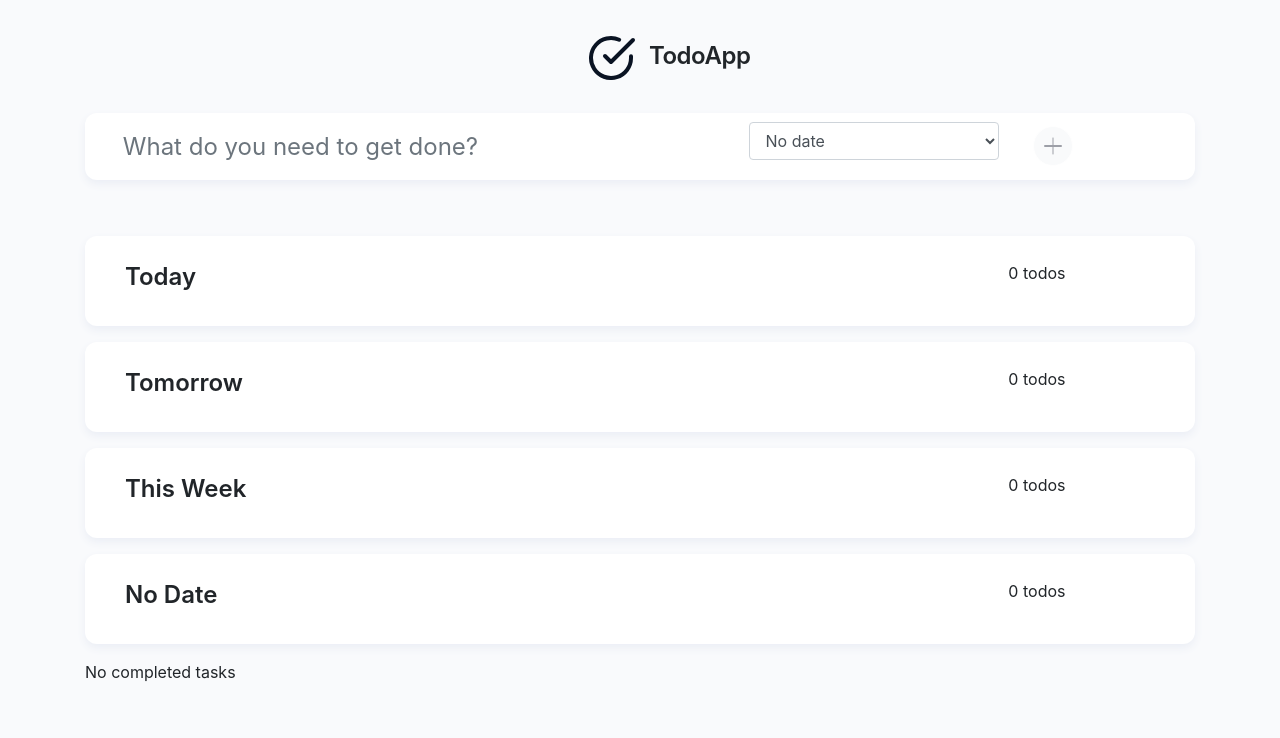
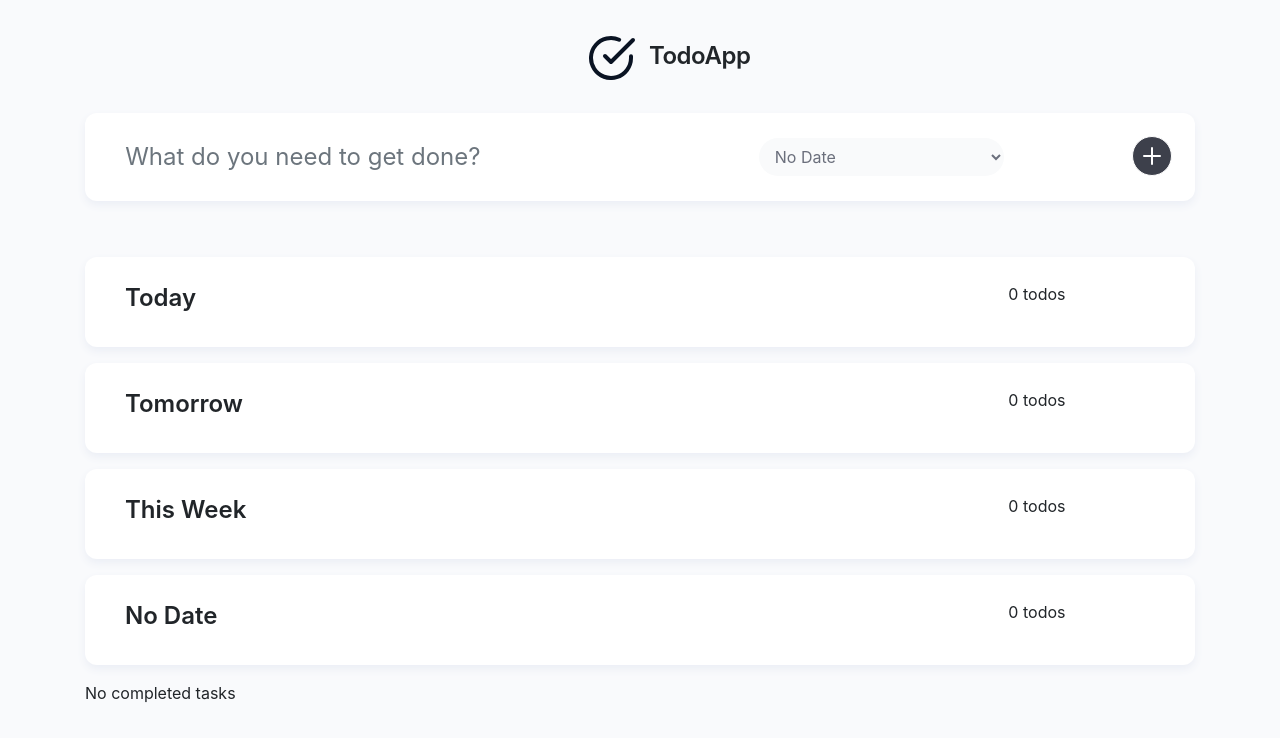
Before and after one commit to aparkening/todo-app, a React (Create React App) app: page / in a window 1280 px wide. Shown: the top 738 px of the page. Built offline with nearby package versions, Linux system fonts and the light colour scheme; a web font is replaced by a local one.

Commit message:
Style new todo form and todo select lists

```diff
--- a/src/App.scss
+++ b/src/App.scss
@@ -2,12 +2,14 @@
 @import url('https://rsms.me/inter/inter.css');
 $font-family-base: 'Inter', sans-serif;
 
+/* Base Styles */
 body {
   background-color: #F9FAFC !important;
 }
 .description,
 .description .form-control {
   font-size: 1.5rem;
+  color: #0A1323 !important;
 }
 
 /* Logo */
@@ -30,46 +32,135 @@ button {
   border: none;
   background: none;
 }
-.invisible {
-  opacity: 0;
+// .invisible {
+//   opacity: 0;
+//   position: absolute;
+// }
+// Hide screen reader labels
+.invisible,
+.sr-only {
+  clip: rect(0 0 0 0);
+  clip-path: inset(100%);
+  height: 1px;
+  overflow: hidden;
   position: absolute;
+  white-space: nowrap;
+  width: 1px;
+}
+// Input Focus
+*:focus {
+  border: 0 !important;
+  box-shadow: none !important;
+}
+// Placeholder text
+$placeholder-text: #848791;
+::-webkit-input-placeholder { /* Chrome/Opera/Safari */
+  color: $placeholder-text;
+}
+::-moz-placeholder { /* Firefox 19+ */
+  color: $placeholder-text;
+}
+:-ms-input-placeholder { /* IE 10+ */
+  color: $placeholder-text;
+}
+:-moz-placeholder { /* Firefox 18- */
+  color: $placeholder-text;
+}
+// Timeframe select list
+.time-frame {
+  border-radius: 6.25rem !important;
+  border-width: 0 !important;
+}
+.today .time-frame {
+  background: rgba(255, 0, 110, 0.08);
+  color: #FF006E;
+}
+.tomorrow .time-frame {
+  background: rgba(251, 86, 7, 0.08);
+  color: #FB5607;
+}
+.thisWeek .time-frame {
+  background: rgba(255, 190, 11, 0.08);
+  color: #FFBE0B;
+}
+.noDate .time-frame {
+  background: #F9FAFB;
+  color: #6B6F7C;
+}
+.completed .time-frame {
+  background: rgba(3, 206, 164, 0.04);
+  color: #03CEA4;
+}
+
+/* General layout */
+.col.last {
+  text-align: right;
 }
 
 /* New Todo form */
 #newTodo {
-  padding: .55rem;
+  padding: 1.2rem;
   background: #FFFFFF;
   box-shadow: 0px 4px 8px #EBEEF5;
   border-radius: 12px;
 }
+#newTodo:focus-within {
+  box-shadow: 0px 4px 32px #DAE0EC;
+}
+#newTodo.today:focus-within {
+  box-shadow: 0px 4px 32px rgba(255, 0, 110, 0.12);
+}
+#newTodo.tomorrow:focus-within {
+  box-shadow: 0px 4px 32px rgba(251, 86, 7, 0.12);
+}
+#newTodo.thisWeek:focus-within {
+  box-shadow: 0px 4px 32px rgba(255, 190, 11, 0.12);
+}
 #newTodo .description {
-  padding-left: 2rem;
+  padding-left: 1.5rem;
 }
 input[type=text].form-control {
   border: none !important;
 }
+#newTodo .time-frame {
+  margin: 0.375rem 0.75rem; // Match form-control padding
+}
 #newTodo .btn {
-  width: 48px;
-  height: 48px;
+  border-radius: 50%;
+  border: 0;
+  width: 3rem;
+  height: 3rem;
   padding: 0;
-  border: 0;
   // background: url(/images/plus-circle.svg) no-repeat center center;
   background: none;
 }
-#newTodo .btn svg .plus-circle {
+// Plus color
+#newTodo .btn .plus {
+  stroke: #9D9FA7;
+}
+#newTodo.today .btn .plus,
+#newTodo.tomorrow .btn .plus,
+#newTodo.thisWeek .btn .plus,
+#newTodo.noDate .btn .plus {
+  stroke: white;
+}
+// Circle color
+#newTodo .btn .plus-circle {
   fill: #F9FAFB;
 }
-#newTodo .btn svg .plus {
-  stroke: #9D9FA7;
+#newTodo.today .btn .plus-circle {
+  fill: #FF006E;
+}
+#newTodo.tomorrow .btn .plus-circle {
+  fill: #FB5607;
+}
+#newTodo.thisWeek .btn .plus-circle {
+  fill: #FFBE0B;
+}
+#newTodo.noDate .btn .plus-circle {
+  fill: #3D404B;
 }
 
-/* Color Variations */
-#newTodo.today {
-  box-shadow: 0px 4px 32px rgba(255, 0, 110, 0.12);
-}
-#newTodo.today .btn img {
-  background: #FF006E;
-}
 
 /* Todo Lists */
 .lists {
@@ -95,7 +186,7 @@ input[type=text].form-control {
   padding: 0;
 }
 .todo {
-  padding: .5rem;
+  padding: 1.2rem;
 }
 .completeButton {
   margin-left: 1.25rem;
--- a/src/Todo.js
+++ b/src/Todo.js
@@ -14,29 +14,34 @@ const Todo = props => {
   }
 
   return (
-
     <li className="todo" id={props.id}>
       <Row>
-
         <Col className="completeButton" xs={1}>
           <button type="button" value="completed" className="complete" onClick={(e)=> handleTimeChange(e)} />
         </Col>
-        <Col className="description" xs={7}>
+        <Col className="description" xs={6}>
           <div>{props.description}</div>
         </Col>
         <Col xs={3}>
-          <div>{props.listNames}</div>
+          {/* <div>{props.listNames}</div> */}
+
+          <Form.Label className="sr-only">Select Timeframe</Form.Label>
+          <Form.Control as="select" className="time-frame" name="moveTimeFrame" value={props.list} onChange={(e)=> handleTimeChange(e)}>
+            <option value="noDate">No Date</option>
+            <option value="today">Today</option>
+            <option value="tomorrow">Tomorrow</option>
+            <option value="thisWeek">This Week</option>
+            <option value="completed">Completed</option>
+          </Form.Control>
 
 
-        {/* <select name="moveTimeFrame" value={props.list} onChange={(e)=> handleTimeChange(e)}> */}
-
-        <Form.Control as="select" name="moveTimeFrame" value={props.list} onChange={(e)=> handleTimeChange(e)}>
+        {/* <Form.Control as="select" name="moveTimeFrame" className="time-frame" value={props.list} onChange={(e)=> handleTimeChange(e)}>
           <option value="noDate">No date</option>
           <option value="today">Today</option>
           <option value="tomorrow">Tomorrow</option>
           <option value="thisWeek">This Week</option>
           <option value="completed">Completed</option>
-        </Form.Control>
+        </Form.Control> */}
 
         </Col>
         <Col>
--- a/src/TodoForm.js
+++ b/src/TodoForm.js
@@ -4,6 +4,8 @@ import Form from 'react-bootstrap/Form'
 import Row from 'react-bootstrap/Row'
 import Col from 'react-bootstrap/Col'
 import Button from 'react-bootstrap/Button'
+// import ButtonGroup from 'react-bootstrap/ButtonGroup'
+// import Dropdown from 'react-bootstrap/Dropdown'
 
 class TodoForm extends Component {
   state = {
@@ -13,8 +15,6 @@ class TodoForm extends Component {
 
   // Update state on input change
   handleChange = event => {
-    // Darken bg on focus
-    // this.textInput.focus();
     this.setState({
       [event.target.name]: event.target.value
     })
@@ -36,7 +36,7 @@ class TodoForm extends Component {
         <Form onSubmit={this.handleOnSubmit}>
           <Row>
           <Col className="description" xs={7}>
-            <Form.Label className="invisible">Todo:</Form.Label>
+            <Form.Label className="sr-only">Todo:</Form.Label>
             <Form.Control
               type="text"
               name="description"
@@ -47,21 +47,22 @@ class TodoForm extends Component {
             />
           </Col>
           <Col xs={3}>
-            <Form.Label className="invisible">Select Timeframe</Form.Label>
-            <Form.Control as="select" name="timeFrame" value={this.state.timeFrame} onChange={this.handleChange}>
-              <option value="">No date</option>
+            <Form.Label className="sr-only">Select Timeframe</Form.Label>
+            <Form.Control as="select" className="time-frame" name="timeFrame" value={this.state.timeFrame} onChange={this.handleChange}>
+              <option value="noDate">No Date</option>
               <option value="today">Today</option>
               <option value="tomorrow">Tomorrow</option>
               <option value="thisWeek">This Week</option>
             </Form.Control>
           </Col>
-          <Col>
-            <Button type="submit">
+          <Col className="last">
+            <Button type="submit" className="">
             <svg width="48" height="48" viewBox="0 0 48 48" fill="none" xmlns="http://www.w3.org/2000/svg">
-            <path className="plus-circle" d="M43.5 24C43.5 34.7696 34.7696 43.5 24 43.5C13.2304 43.5 4.5 34.7696 4.5 24C4.5 13.2304 13.2304 4.5 24 4.5C34.7696 4.5 43.5 13.2304 43.5 24Z" stroke="white"/>
-            <path className="plus" d="M24 16V32" classstroke-width="2" stroke-linecap="round" stroke-linejoin="round"/>
-            <path className="plus" d="M16 24H32" stroke-width="2" stroke-linecap="round" stroke-linejoin="round"/>
+              <path className="plus-circle" d="M43.5 24C43.5 34.7696 34.7696 43.5 24 43.5C13.2304 43.5 4.5 34.7696 4.5 24C4.5 13.2304 13.2304 4.5 24 4.5C34.7696 4.5 43.5 13.2304 43.5 24Z" stroke="white"/>
+              <path className="plus" d="M24 16V32" strokeWidth="2" strokeLinecap="round" strokeLinejoin="round"/>
+              <path className="plus" d="M16 24H32" strokeWidth="2" strokeLinecap="round" strokeLinejoin="round"/>
             </svg>
+            <span className="sr-only">Add Todo</span>
             </Button>
           </Col>
           </Row>
```
Also changed, not shown: public/images/plus-circle.svg (deleted), src/App.js (line endings or trailing spaces).
